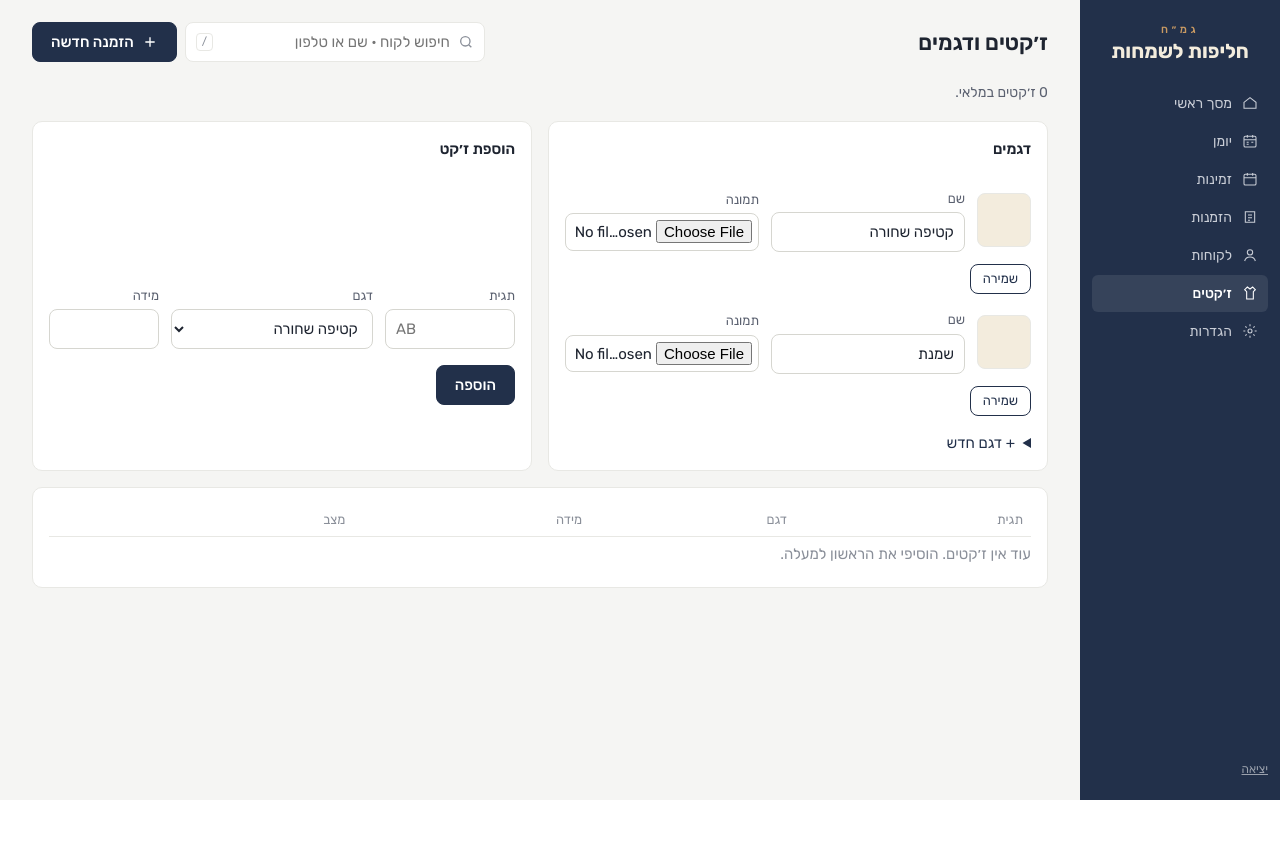
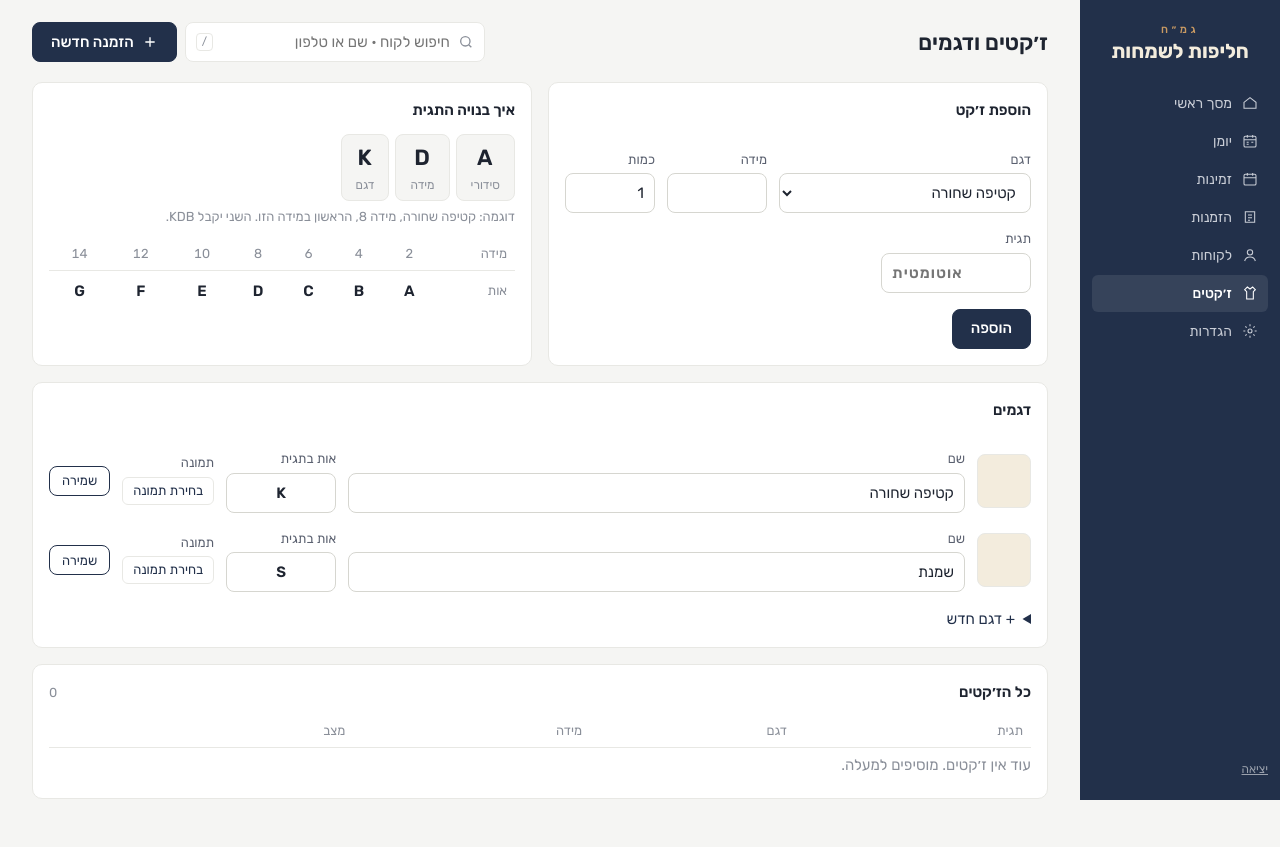
Before and after one commit to shani90761/suit-gmach, a Django app: page /inventory/ in a window 1280 px wide. Before the commit the page ends 800 px from the top, so only its background shows below. Run offline with Django 5.2, Linux system fonts and the light colour scheme; the visitor is signed in with stand-in values (Sample User, id 1); data comes from the database, SQL or seed files in the repository; data that the repository does not hold is empty.

Commit message:
תגית אוטומטית: דגם + מידה + סידורי (KDA)
- אות לכל דגם (K קטיפה שחורה, S שמנת), עריכה במסך הז'קטים
- אות למידה לפי טבלה קבועה, ואות סידורית A, B, C…
- הוספה של כמה ז'קטים בבת אחת, עריכת תגית בשורה, החלפת תגיות ישנות
- כפתור בחירת תמונה בעברית

Co-Authored-By: Claude Opus 5.5 <noreply@anthropic.com>
Claude-Session: https://claude.ai/code/session_015S62pMrcLNkKumTm3ZTX6T

```diff
--- a/gemach/management/commands/demo_data.py
+++ b/gemach/management/commands/demo_data.py
@@ -14,13 +14,12 @@ class Command(BaseCommand):
         if not U.objects.filter(username="demo").exists():
             U.objects.create_superuser("demo", "", "demo-12345")
         black, cream = JacketModel.objects.get(name="קטיפה שחורה"), JacketModel.objects.get(name="שמנת")
-        import string
-        letters = iter(list(string.ascii_uppercase) + [a + b for a in "AB" for b in string.ascii_uppercase])
+        from gemach.models import next_tag
         for m, sizes in ((black, {"2": 2, "4": 2, "6": 3, "8": 3, "10": 2, "12": 2}),
                          (cream, {"2": 1, "4": 2, "6": 2, "8": 2, "10": 1})):
             for size, n in sizes.items():
                 for _ in range(n):
-                    Jacket.objects.get_or_create(tag=next(letters), defaults={"model": m, "size": size})
+                    Jacket.objects.create(tag=next_tag(m, size), model=m, size=size)
         d = today()
         def order(name, phone, email, event, lines, status="booked"):
             c = Customer.objects.create(name=name, phone=phone, email=email)
--- a/gemach/static/gemach/app.css
+++ b/gemach/static/gemach/app.css
@@ -291,3 +291,13 @@ dialog footer .l{display:flex;gap:8px}
 .ev.late{background:var(--red-bg);border-color:var(--red);color:var(--red-ink);font-weight:500}
 .ev.done{background:#F0F0EE;border-color:var(--ink-3);color:var(--ink-3)}
 .ev:hover{filter:brightness(.96)}
+
+/* tag structure + file picker */
+.tagparts{display:flex;gap:6px;justify-content:flex-end}
+.tagparts span{display:grid;justify-items:center;gap:2px;border:1px solid var(--line);border-radius:8px;padding:6px 14px;background:var(--page)}
+.tagparts b{font-size:22px;font-weight:600;letter-spacing:.04em}
+.tagparts small{font-size:12px;color:var(--ink-3)}
+.filepick{position:relative;display:grid;gap:4px;flex:0 0 auto!important}
+.filepick input[type=file]{position:absolute;inset:auto 0 0 0;height:28px;opacity:0;cursor:pointer}
+.filepick .mini{width:max-content}
+.filepick .fname{font-size:12px;color:var(--ink-3);max-width:160px;overflow:hidden;text-overflow:ellipsis;white-space:nowrap}
--- a/gemach/templates/gemach/inventory.html
+++ b/gemach/templates/gemach/inventory.html
@@ -1,30 +1,70 @@
 {% extends "gemach/base.html" %}{% block title %}ז׳קטים ודגמים{% endblock %}
 {% block heading %}ז׳קטים ודגמים{% endblock %}
 {% block content %}
-<p class="sub">{{ jackets|length }} ז׳קטים במלאי.</p>
+{% if old_tags %}<div class="bars"><div class="bar amber"><span class="dot"></span><span class="t"><b>{{ old_tags }} ז׳קטים עם תגית ישנה</b> (לא לפי המבנה דגם + מידה + סידורי)</span>
+  <form method="post">{% csrf_token %}<button class="act" name="action" value="retag_old">יצירת תגיות חדשות</button></form></div></div>{% endif %}
 <div class="grid g2">
-<div class="card grid"><h2>דגמים</h2>
+<form class="card grid" method="post" id="jf">{% csrf_token %}<input type="hidden" name="action" value="add_jacket"><h2>הוספת ז׳קט</h2>
+  <div class="row">
+    <label>דגם<select name="model" id="jm" required>{% for m in models %}<option value="{{ m.id }}">{{ m.name }}</option>{% endfor %}</select></label>
+    <label style="flex:0 0 100px">מידה<input name="size" id="js" list="sizes" required inputmode="numeric"></label>
+    <label style="flex:0 0 90px">כמות<input name="count" type="number" min="1" max="30" value="1"></label>
+  </div>
+  <div class="row" style="align-items:center">
+    <label style="flex:0 0 150px">תגית<input name="tag" id="jt" placeholder="אוטומטית" pattern="[A-Za-z]{1,10}" title="אותיות באנגלית בלבד" dir="ltr" style="text-transform:uppercase;font-weight:600;letter-spacing:.08em"></label>
+    <span class="hint" id="jtx"></span>
+  </div>
+  <datalist id="sizes">{% for s in sizes %}<option value="{{ s }}">{% endfor %}</datalist>
+  <div><button class="btn">הוספה</button></div>
+</form>
+<div class="card"><h2>איך בנויה התגית</h2>
+  <div class="tagparts" dir="ltr"><span><b>K</b><small>דגם</small></span><span><b>D</b><small>מידה</small></span><span><b>A</b><small>סידורי</small></span></div>
+  <p class="hint" style="margin:6px 0 12px">דוגמה: קטיפה שחורה, מידה 8, הראשון במידה הזו. השני יקבל <bdi dir="ltr">KDB</bdi>.</p>
+  <div class="tw"><table><thead><tr><th>מידה</th>{% for sz, l in size_table %}<th class="num" style="text-align:center">{{ sz }}</th>{% endfor %}</tr></thead>
+  <tbody><tr><td class="muted">אות</td>{% for sz, l in size_table %}<td style="text-align:center;font-weight:600" dir="ltr">{{ l }}</td>{% endfor %}</tr></tbody></table></div>
+</div>
+</div>
+
+<div class="card grid" style="margin-top:16px"><h2>דגמים</h2>
   {% for m in models %}<form method="post" enctype="multipart/form-data" class="row" style="align-items:center">{% csrf_token %}<input type="hidden" name="action" value="save_model"><input type="hidden" name="model_id" value="{{ m.id }}">
     {% if m.image %}<img class="mthumb" src="{% url 'model_image' m.id %}" alt="{{ m.name }}">{% else %}<span class="mthumb" style="display:inline-block"></span>{% endif %}
-    <label>שם<input name="name" value="{{ m.name }}" required></label><label>תמונה<input type="file" name="image" accept="image/*"></label>
+    <label>שם<input name="name" value="{{ m.name }}" required></label>
+    <label style="flex:0 0 110px">אות בתגית<input name="code" value="{{ m.code }}" maxlength="1" pattern="[A-Za-z]" dir="ltr" style="text-transform:uppercase;font-weight:600;text-align:center" required></label>
+    <label class="filepick">תמונה<span class="mini">בחירת תמונה</span><input type="file" name="image" accept="image/*"><small class="fname"></small></label>
     <button class="btn sm sec">שמירה</button></form>
   {% endfor %}
   <details><summary>+ דגם חדש</summary><form method="post" enctype="multipart/form-data" class="row" style="margin-top:8px">{% csrf_token %}<input type="hidden" name="action" value="save_model">
-    <label>שם<input name="name" required></label><label>תמונה<input type="file" name="image" accept="image/*"></label><button class="btn sm">הוספה</button></form></details>
+    <label>שם<input name="name" required></label><label style="flex:0 0 110px">אות בתגית<input name="code" maxlength="1" pattern="[A-Za-z]" dir="ltr" style="text-transform:uppercase;text-align:center" required></label>
+    <label class="filepick">תמונה<span class="mini">בחירת תמונה</span><input type="file" name="image" accept="image/*"><small class="fname"></small></label><button class="btn sm">הוספה</button></form></details>
 </div>
-<form class="card grid" method="post">{% csrf_token %}<input type="hidden" name="action" value="add_jacket"><h2>הוספת ז׳קט</h2>
-  <div class="row"><label style="flex:0 0 130px">תגית<input name="tag" required placeholder="AB" pattern="[A-Za-z]{1,6}" title="אותיות באנגלית בלבד" dir="ltr" style="text-transform:uppercase"></label>
-  <label>דגם<select name="model" required>{% for m in models %}<option value="{{ m.id }}">{{ m.name }}</option>{% endfor %}</select></label>
-  <label style="flex:0 0 110px">מידה<input name="size" list="sizes" required></label></div>
-  <datalist id="sizes">{% for s in sizes %}<option value="{{ s }}">{% endfor %}</datalist>
-  <div><button class="btn">הוספה</button></div>
-</form>
-</div>
-<div class="card tw" style="margin-top:16px"><table><thead><tr><th>תגית</th><th>דגם</th><th>מידה</th><th>מצב</th><th></th></tr></thead><tbody>
-{% for j in jackets %}<tr><td class="num"><b>{{ j.tag }}</b></td><td>{{ j.model.name }}</td><td class="num">{{ j.size }}</td>
+
+<div class="card tw" style="margin-top:16px"><h2>כל הז׳קטים <span class="n">{{ jackets|length }}</span></h2>
+<table><thead><tr><th>תגית</th><th>דגם</th><th>מידה</th><th>מצב</th><th></th></tr></thead><tbody>
+{% for j in jackets %}<tr><td><form method="post" class="actions">{% csrf_token %}<input type="hidden" name="jacket" value="{{ j.id }}"><input name="tag" value="{{ j.tag }}" dir="ltr" aria-label="תגית" style="width:90px;height:32px;font-weight:600;letter-spacing:.06em;text-transform:uppercase" pattern="[A-Za-z]{1,10}"><button class="mini" name="action" value="retag" title="שמירת תגית">שמירה</button></form></td>
+<td>{{ j.model.name }}</td><td class="num">{{ j.size }}</td>
 <td>{% if j.active %}<span class="chip ok">פעיל</span>{% else %}<span class="chip warn">מושבת</span> {{ j.disabled_note }}{% endif %}</td>
 <td><form method="post" class="actions">{% csrf_token %}<input type="hidden" name="jacket" value="{{ j.id }}">
-{% if j.active %}<input name="note" placeholder="סיבת השבתה" style="width:160px"><button class="btn sm sec" name="action" value="disable">השבתה</button>
+{% if j.active %}<input name="note" placeholder="סיבת השבתה" style="width:150px;height:32px"><button class="btn sm sec" name="action" value="disable">השבתה</button>
 {% else %}<button class="btn sm" name="action" value="enable">החזרה לפעיל</button>{% endif %}</form></td></tr>
-{% empty %}<tr><td colspan="5" class="empty">עוד אין ז׳קטים. הוסיפי את הראשון למעלה.</td></tr>{% endfor %}</tbody></table></div>
+{% empty %}<tr><td colspan="5" class="empty">עוד אין ז׳קטים. מוסיפים למעלה.</td></tr>{% endfor %}</tbody></table></div>
+{{ tags_json|json_script:"tags-data" }}{{ codes_json|json_script:"codes-data" }}
 {% endblock %}
+{% block scripts %}
+<script>
+(function(){
+  const tags=new Set(JSON.parse(document.getElementById('tags-data').textContent));
+  const codes=JSON.parse(document.getElementById('codes-data').textContent);
+  const L="ABCDEFGHIJKLMNOPQRSTUVWXYZ", ODD="TUVWXYZ";
+  const sizeLetter=s=>{s=String(s).trim(); if(/^\d+$/.test(s)){const n=+s; if(n%2===0&&n>=2&&n<=36)return L[n/2-1]; if(n%2===1&&n<=13)return ODD[(n-1)/2];} const l=s.toUpperCase().replace(/[^A-Z]/g,''); return l[0]||'X'};
+  const serial=i=>{let o='';i++;while(i){const r=(i-1)%26;o=L[r]+o;i=Math.floor((i-1)/26)}return o};
+  const m=document.getElementById('jm'), sz=document.getElementById('js'), t=document.getElementById('jt'), x=document.getElementById('jtx');
+  function upd(){
+    if(!sz.value.trim()){t.placeholder='אוטומטית';x.textContent='';return}
+    const p=(codes[m.value]||'X')+sizeLetter(sz.value); let i=0; while(tags.has(p+serial(i)))i++;
+    t.placeholder=p+serial(i); x.textContent=t.value?'':'התגית שתיווצר: '+p+serial(i);
+  }
+  m.onchange=upd; sz.oninput=upd; t.oninput=upd; upd();
+  document.querySelectorAll('.filepick input').forEach(i=>i.onchange=()=>{i.parentElement.querySelector('.fname').textContent=i.files[0]?i.files[0].name:''});
+})();
+</script>
+{% endblock %}
--- a/gemach/views.py
+++ b/gemach/views.py
@@ -354,21 +354,48 @@ def inventory(request):
     if request.method == "POST":
         a = request.POST.get("action")
         if a == "add_jacket":
+            from .models import next_tag
+            mdl = JacketModel.objects.filter(pk=request.POST.get("model")).first()
+            size = request.POST.get("size", "").strip()
+            tag = request.POST.get("tag", "").strip().upper()
             try:
-                tag = request.POST["tag"].strip().upper()
-                mdl = get_object_or_404(JacketModel, pk=request.POST["model"])
-                size = request.POST["size"].strip()
-                if not size or not tag:
-                    raise ValueError
-                if not re.fullmatch(r"[A-Z]{1,6}", tag):
-                    messages.error(request, "תגית: אותיות באנגלית בלבד, למשל A או AB.")
-                elif Jacket.objects.filter(tag=tag).exists():
-                    messages.error(request, f"התגית {tag} כבר קיימת.")  # REQ-INV-4
-                else:
-                    Jacket.objects.create(tag=tag, model=mdl, size=size)
-                    messages.success(request, f"ז'קט {tag} נוסף.")
-            except (KeyError, ValueError):
-                messages.error(request, "צריך תגית, דגם ומידה.")
+                count = max(1, min(30, int(request.POST.get("count") or 1)))
+            except ValueError:
+                count = 1
+            if not mdl or not size:
+                messages.error(request, "צריך לבחור דגם ומידה.")
+            elif tag and not re.fullmatch(r"[A-Z]{1,10}", tag):
+                messages.error(request, "תגית: אותיות באנגלית בלבד, למשל KDA.")
+            elif tag and Jacket.objects.filter(tag=tag).exists():
+                messages.error(request, f"התגית {tag} כבר קיימת.")  # REQ-INV-4
+            else:
+                made = []
+                for i in range(count):
+                    t = tag if (tag and i == 0) else next_tag(mdl, size)
+                    Jacket.objects.create(tag=t, model=mdl, size=size)
+                    made.append(t)
+                messages.success(request, ("נוסף ז'קט " if len(made) == 1 else f"נוספו {len(made)} ז'קטים: ") + ", ".join(made))
+        elif a == "retag":
+            j = get_object_or_404(Jacket, pk=request.POST.get("jacket"))
+            t = request.POST.get("tag", "").strip().upper()
+            if not re.fullmatch(r"[A-Z]{1,10}", t):
+                messages.error(request, "תגית: אותיות באנגלית בלבד.")
+            elif Jacket.objects.filter(tag=t).exclude(pk=j.pk).exists():
+                messages.error(request, f"התגית {t} כבר קיימת.")
+            else:
+                old, j.tag = j.tag, t
+                j.save(update_fields=["tag"])
+                messages.success(request, f"התגית שונתה: {old} ← {t}")
+        elif a == "retag_old":
+            from .models import next_tag
+            changed = []
+            for j in Jacket.objects.select_related("model"):
+                if not re.fullmatch(r"[A-Z]{1,10}", j.tag):
+                    old = j.tag
+                    j.tag = next_tag(j.model, j.size)
+                    j.save(update_fields=["tag"])
+                    changed.append(f"{old}←{j.tag}")
+            messages.success(request, "תגיות חדשות: " + ", ".join(changed) if changed else "אין ז'קטים עם תגית ישנה.")
         elif a in ("disable", "enable", "delete"):
             j = get_object_or_404(Jacket, pk=request.POST.get("jacket"))
             if a == "disable":
@@ -390,7 +417,16 @@ def inventory(request):
             mid = request.POST.get("model_id")
             m = get_object_or_404(JacketModel, pk=mid) if mid else JacketModel()
             m.name = request.POST.get("name", "").strip() or m.name
-            m.description = request.POST.get("description", "").strip()
+            m.description = request.POST.get("description", m.description).strip()
+            code = request.POST.get("code", "").strip().upper()[:1]
+            if code:
+                if not code.isalpha() or not code.isascii():
+                    messages.error(request, "אות הדגם: אות אחת באנגלית.")
+                    return redirect("inventory")
+                if JacketModel.objects.filter(code=code).exclude(pk=m.pk).exists():
+                    messages.error(request, f"האות {code} כבר שייכת לדגם אחר.")
+                    return redirect("inventory")
+                m.code = code
             f = request.FILES.get("image")
             if f:
                 if f.size > conf.MAX_IMAGE_BYTES or not (f.content_type or "").startswith("image/"):
@@ -401,10 +437,16 @@ def inventory(request):
                 m.save()
                 messages.success(request, f"הדגם {m.name} נשמר.")
         return redirect("inventory")
-    from .models import tag_key
+    from .models import size_letter, tag_key
     jackets = sorted(Jacket.objects.select_related("model"), key=lambda j: tag_key(j.tag))
+    sizes = S.all_sizes()
+    table_sizes = sorted(set(sizes) | {str(n) for n in range(2, 15, 2)}, key=S.size_key)
     return render(request, "gemach/inventory.html", {
-        "models": JacketModel.objects.all(), "jackets": jackets, "sizes": S.all_sizes(),
+        "models": JacketModel.objects.all(), "jackets": jackets, "sizes": sizes,
+        "size_table": [(sz, size_letter(sz)) for sz in table_sizes],
+        "old_tags": sum(1 for j in jackets if not re.fullmatch(r"[A-Z]{1,10}", j.tag)),
+        "tags_json": [j.tag for j in jackets],
+        "codes_json": {m.id: (m.code or m.name[:1]).upper() for m in JacketModel.objects.all()},
     })
 
 
```
Also changed, not shown: docs/gemach-suits/STATE.md (+1 -0 lines), gemach/models.py (+38 -0 lines), gemach/tests.py (+16 -0 lines), gemach/migrations/0004_model_code.py (added), gemach/migrations/0005_seed_model_codes.py (added).
